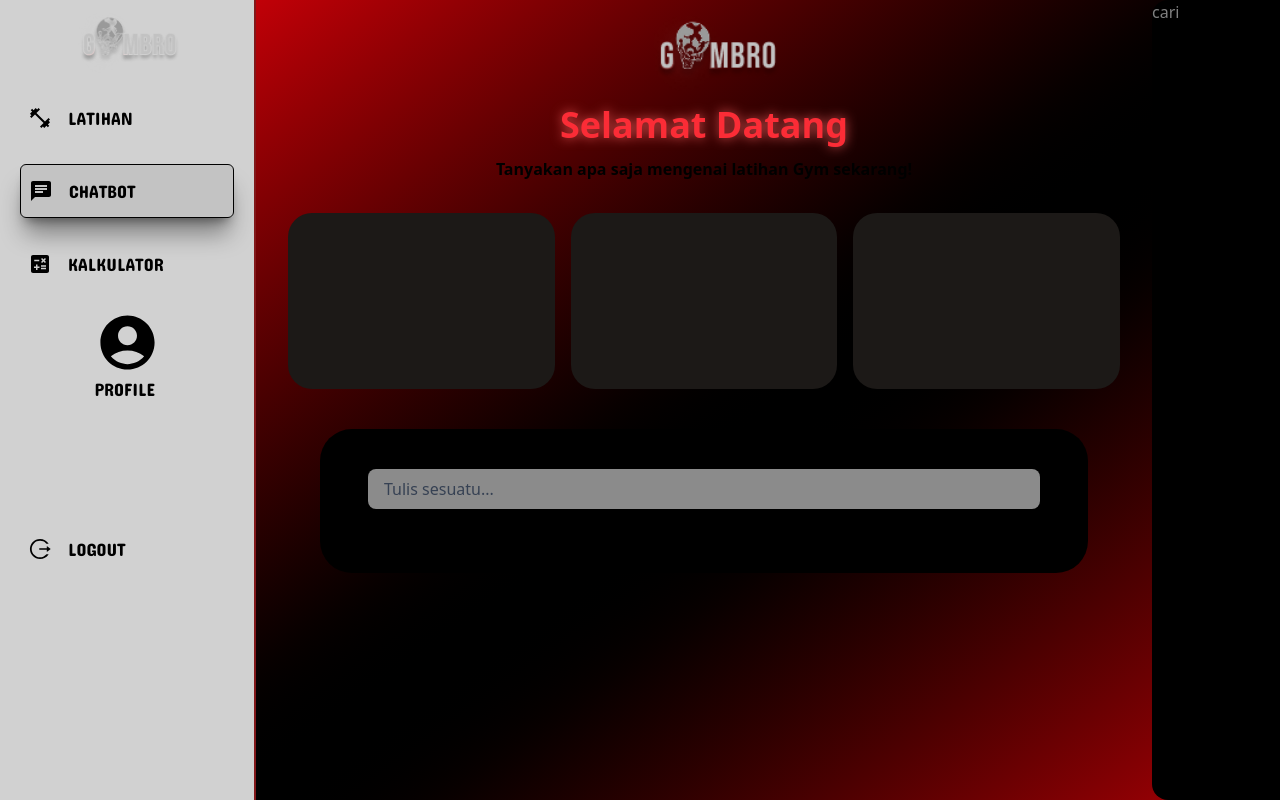
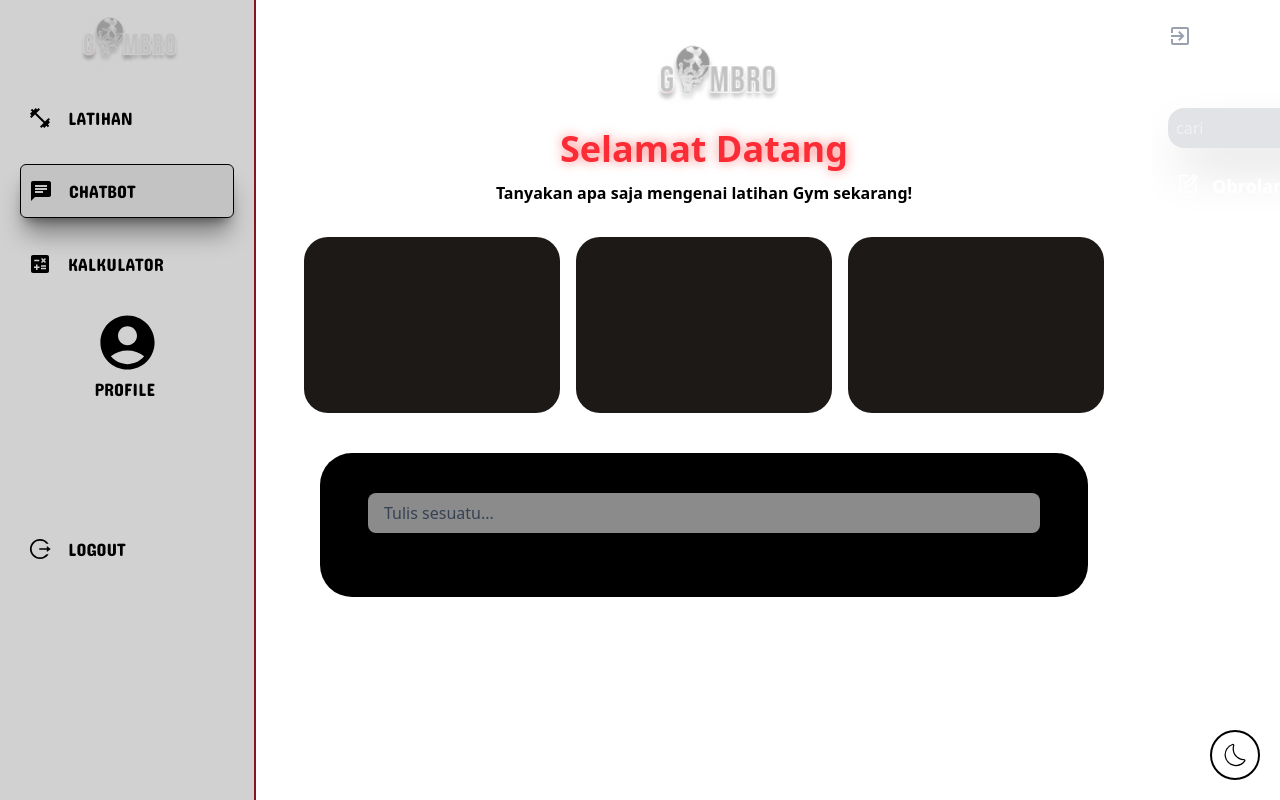
Before and after one commit to FaiqSr/gymbro-nextjs, a Next.js app: page /chatbot in a window 1280 px wide. Shown: the top 800 px of the page. Built offline with nearby package versions, Linux system fonts and the light colour scheme.

Commit message:
latihan/chatbot

```diff
--- a/src/app/(latihan)/chatbot/page.tsx
+++ b/src/app/(latihan)/chatbot/page.tsx
@@ -1,18 +1,29 @@
-import MainBackground from "@/components/ui/MainBackground";
-import React from "react";
+"use client";
+import React, { useState, useEffect } from "react";
 import { GrAdd } from "react-icons/gr";
+import { FaBars } from "react-icons/fa";
+import { IoMdExit } from "react-icons/io";
+import { PiNotePencil } from "react-icons/pi";
+import { VscHistory } from "react-icons/vsc";
+import { MdContentPasteSearch } from "react-icons/md";
 
-const page = () => {
+const Page = () => {
+  const [isSidebarRightOpen, setIsSidebarRightOpen] = useState(true);
+  const toggleSidebar = () => setIsSidebarRightOpen(!isSidebarRightOpen);
+
+  const [mounted, setMounted] = useState(false);
+  useEffect(() => setMounted(true), []);
+  if (!mounted) return null;
   return (
     <>
-      <section className="flex justify-center bg-gradient-to-br from-red-700 via-black to-red-700">
-        <div className="text-center  max-w-4xl w-full ">
-          <div className="mb-5">
+      <section className="flex h-screen dark:bg-gradient-to-br dark:from-red-700 dark:via-black dark:to-red-700 ">
+        <div className={`text-center p-4 relativ ${isSidebarRightOpen ? "max-w-4xl" : " w-[896px]"}  mx-auto`}>
+          <div className="mb-5 mt-2">
             <img src="/logo.png" alt="logo" className="mx-auto" width={155} />
             <h1 className="text-4xl font-bold text-red-500 drop-shadow-[0_0_6px_rgba(255,100,100,0.8)]">Selamat Datang</h1>
             <p className="py-3 font-semibold">Tanyakan apa saja mengenai latihan Gym sekarang!</p>
           </div>
-          <div className="flex flex-nowrap gap-4 px-8">
+          <div className="flex flex-nowrap gap-4 px-8 justify-center">
             <div className="bg-stone-900 w-2xs h-44 rounded-3xl"></div>
             <div className="bg-stone-900 w-2xs h-44 rounded-3xl"></div>
             <div className="bg-stone-900 w-2xs h-44 rounded-3xl"></div>
@@ -24,12 +35,38 @@ const page = () => {
             </button>
           </div>
         </div>
-        <aside className=" bg-black w-[213px] text-white rounded-l-2xl ">
-          <input type="text" placeholder="cari" className="" />
+        <aside className={`text-white  bg-chatbotsidebar flex-shrink-0 transform transition-all overflow-auto relative  overflow-y-auto duration-300 ease-in-out overflow-x-hidden ${isSidebarRightOpen ? "w-[213px] p-4" : "w-16 ml-36 p-2"}`}>
+          {isSidebarRightOpen ? (
+            <>
+              <div className="flex">
+                <IoMdExit size={24} onClick={toggleSidebar} className="text-gray-400 absolute top-6 left-4 cursor-pointer" />
+                <button className="border-1 py-2 bg-gray-500/20 rounded-3xl w-[130] absolute right-5 cursor-pointer transition-transform duration-300 hover:scale-105 active:bg-gray-200/20">Sign In</button>
+              </div>
+
+              <div className="flex flex-wrap mt-20">
+                <div className="mr-6 my-3">
+                  <input type="text" placeholder="cari" className="p-2 rounded-2xl shadow-2xl border-2 border-none focus:outline-none focus:ring-2 focus:ring-slate-300 transition duration-300 bg-gray-500/20 w-44" />
+                </div>
+                <div className="flex my-3 ml-2 transition-transform duration-300 hover:scale-105 cursor-pointer">
+                  <PiNotePencil size={24} /> <span className="pl-3 font-semibold text-lg ">Obrolan Baru</span>
+                </div>
+                <div className="flex my-3 ml-2 transition-transform duration-300 hover:scale-105 cursor-pointer">
+                  <VscHistory size={24} /> <span className="pl-3 font-semibold text-lg ">Riwayat</span>
+                </div>
+              </div>
+            </>
+          ) : (
+            <div className="flex flex-col ml-3">
+              <FaBars size={24} className="text-gray-400 cursor-pointer my-5 transition-transform duration-300 hover:scale-105" onClick={toggleSidebar} />
+              <MdContentPasteSearch size={24} className="text-gray-400 cursor-pointer my-5 transition-transform duration-300 hover:scale-105" onClick={toggleSidebar} />
+              <PiNotePencil size={24} className="text-gray-400 cursor-pointer my-5 transition-transform duration-300 hover:scale-105" onClick={toggleSidebar} />
+              <VscHistory size={24} className="text-gray-400 cursor-pointer my-5 transition-transform duration-300 hover:scale-105" onClick={toggleSidebar} />
+            </div>
+          )}
         </aside>
       </section>
     </>
   );
 };
 
-export default page;
+export default Page;
```
